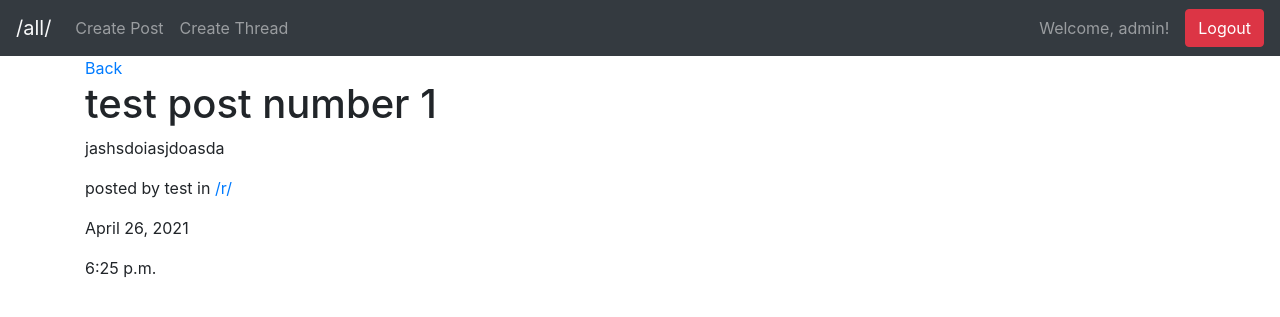
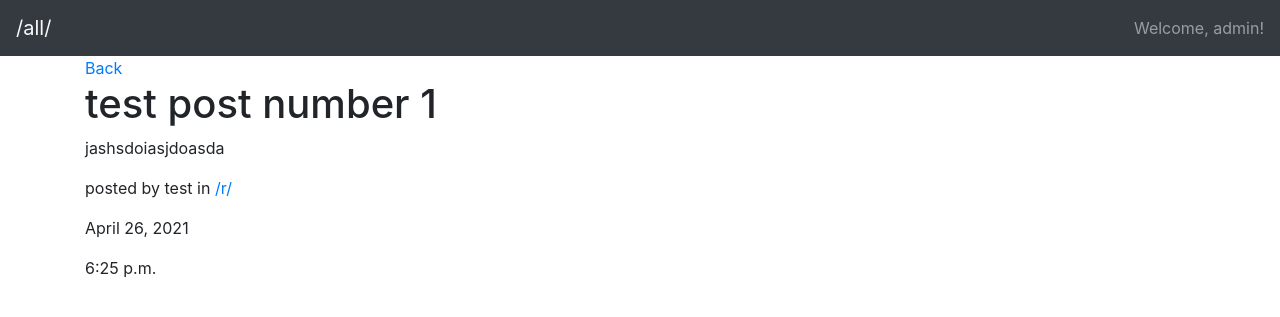
Before and after one commit to yumenegi/forum, a Django app: page /posts/39/ in a window 1280 px wide. Shown: the top 317 px of the page. Run offline with Django 3.2, Linux system fonts and the light colour scheme; a user stored in the database is signed in; data comes from the database, SQL or seed files in the repository; both versions use the stored data as it was after the commit; some libraries are stand-ins or nearby versions.

Commit message:
Revert change in detail, deleted unused variable.

```diff
--- a/post/templates/post/detail.html
+++ b/post/templates/post/detail.html
@@ -22,56 +22,13 @@
 </head>
 
 <body>
-    <nav class="navbar navbar-expand-lg navbar-dark bg-dark">
+    <nav class="navbar navbar-dark bg-dark">
         <a class="navbar-brand text-light" href="/all/">/all/</a>
-        <button class="navbar-toggler" type="button" data-toggle="collapse" data-target="#navbarText"
-            aria-controls="navbarText" aria-expanded="false" aria-label="Toggle navigation">
-            <span class="navbar-toggler-icon"></span>
-        </button>
         {% if user.is_authenticated %}
+
         <!-- If someone is logged in, we welocme them and give them <thead>
-                opportunity to log out. -->
-        <div class="collapse navbar-collapse" id="navbarText">
-            <ul class="navbar-nav mr-auto">
-                <!-- <li class="nav-item">
-                    <span class="navbar-text"> Welcome, {{user}}! </span>
-                </li> -->
-                <li class="nav-item">
-                    <a class="nav-link" href="../new/">Create Post</a>
-                </li>
-                <li class="nav-item">
-                    <a class="nav-link" href="../new/thread">Create Thread</a>
-                </li>
-            </ul>
-            <span class="navbar-text mr-3">
-                Welcome, {{user}}!
-            </span>
-            <form class="form-inline" action="" method="POST">
-                {% csrf_token %}
-                <input type="hidden" name="logout" value="logout"></input>
-                <button type="submit" class="btn btn-danger">Logout</button>
-            </form>
-        </div>
-
-        {% else %}
-        <div class="collapse navbar-collapse" id="navbarText">
-            <ul class="navbar-nav mr-auto">
-                <!-- <li class="nav-item">
-                    <span class="navbar-text"> Welcome, {{user}}! </span>
-                </li> -->
-                <li class="nav-item">
-                    <a class="nav-link" href="/register/">Register</a>
-                </li>
-            </ul>
-            <form class="form-inline ml-auto" action="" method="POST">
-                {% csrf_token %}
-                <input type="text" class="form-control mr-1 my-1" name="username" id="username" placeholder="Username" required />
-                <input type="password" class="form-control mr-1 my-1" name="password" id="password" placeholder="Password" required />
-                <button class="btn btn-primary my-2 my-sm-0" type="submit">
-                    Log In
-                </button>
-            </form>
-        </div>
+            opportunity to log out. -->
+        <span class="navbar-text"> Welcome, {{user}}! </span>
         {% endif %}
     </nav>
     <!-- Go back to the post page -->
--- a/post/views.py
+++ b/post/views.py
@@ -156,7 +156,7 @@ class Threads(View):
 
 
 class ThreadView(View):
-    def post(self, request, thread_id):
+    def post(self, request):
         if "logout" in request.POST.keys():
             logout(request)
         else:
```
Also changed, not shown: db.sqlite3.
